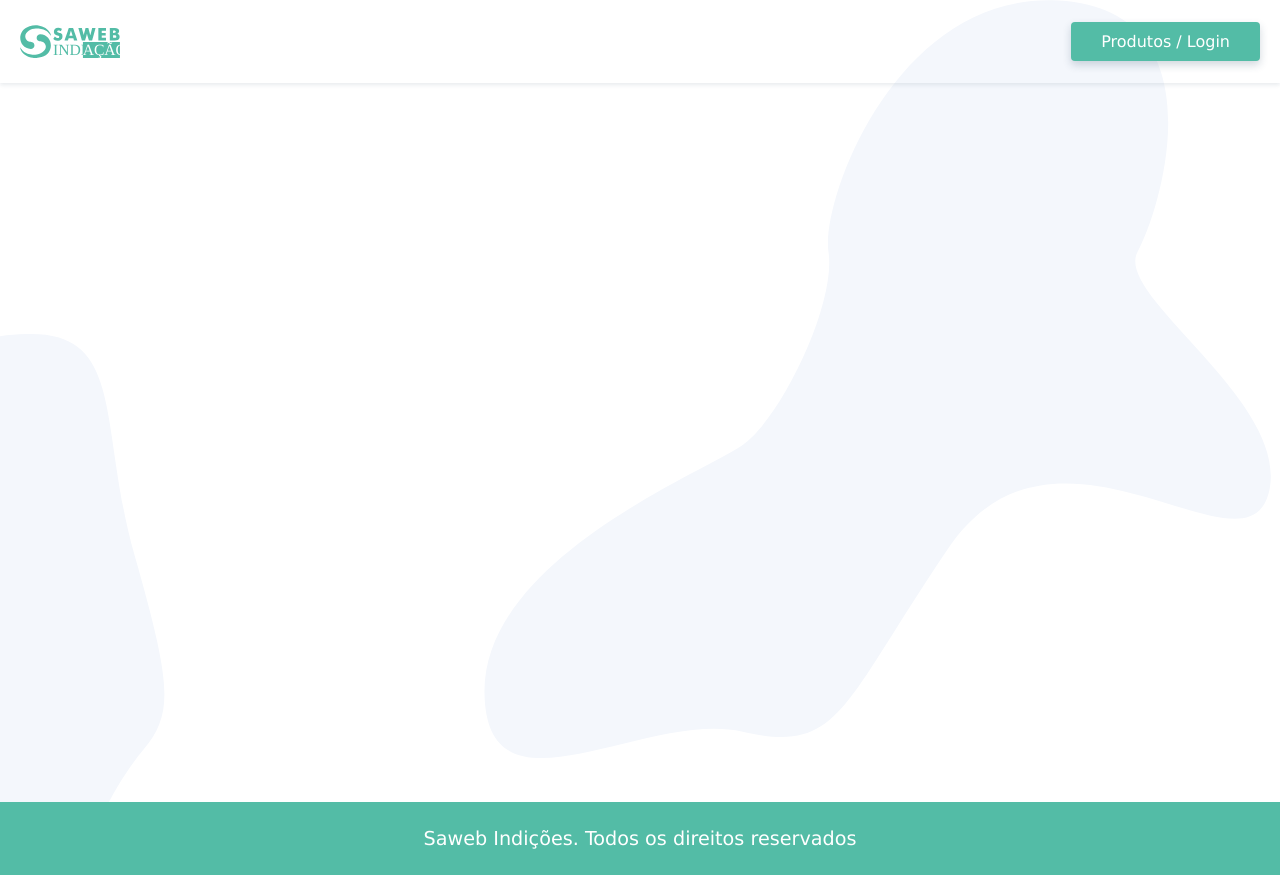
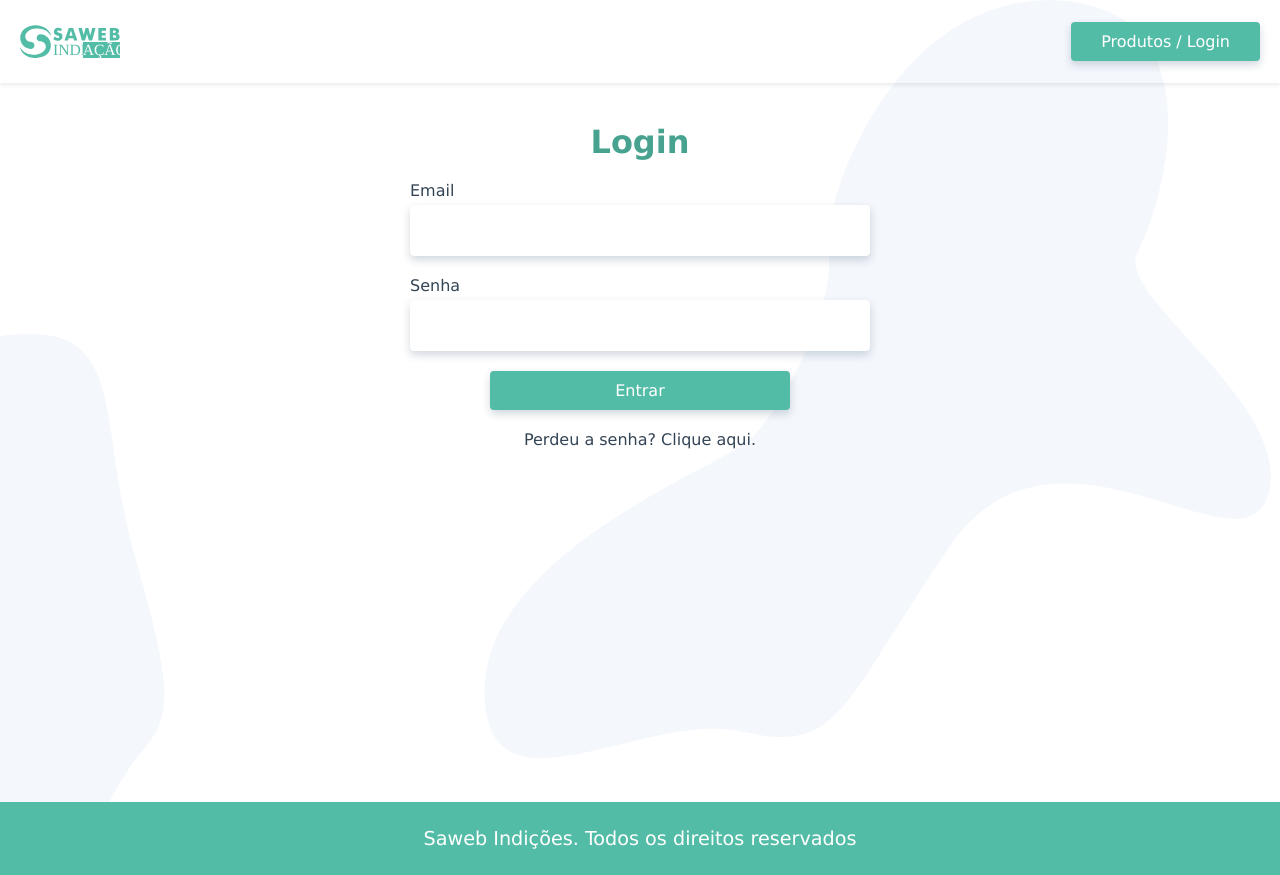
Before and after one commit to waldisson/sawebindique, a Vue app: page /login in a window 1280 px wide. Built offline with nearby package versions, Linux system fonts and the light colour scheme.

Commit message:
pagina de login em progresso

```diff
--- a/src/App.vue
+++ b/src/App.vue
@@ -2,29 +2,28 @@
   <div id="app">
     <TheHeader />
     <main id="main">
-      <router-view/>
+      <transition mode="out-in">
+        <router-view />
+      </transition>
     </main>
 
     <TheFooter />
-
   </div>
 </template>
 
 <script>
-import TheHeader from './components/TheHeader.vue';
-import TheFooter from './components/TheFooter.vue';
+import TheHeader from "./components/TheHeader.vue";
+import TheFooter from "./components/TheFooter.vue";
 
 export default {
-  name:"app",
+  name: "app",
 
   components: {
     TheHeader,
-    TheFooter
+    TheFooter,
   },
-  data() {
-
-  },
-}
+  data() {},
+};
 </script>
 
 
@@ -33,17 +32,27 @@
   box-sizing: border-box;
 }
 
-body,ul,li,h1,h2,p{
-  padding:0px;
-  margin:0px;
+body,
+ul,
+li,
+h1,
+h2,
+p {
+  padding: 0px;
+  margin: 0px;
 }
 ul {
   list-style: none;
 }
 body {
-  font-family: 'Lucida Sans', 'Lucida Sans Regular', 'Lucida Grande', 'Lucida Sans Unicode', Geneva, Verdana, sans-serif;
+  font-family: "Lucida Sans", "Lucida Sans Regular", "Lucida Grande",
+    "Lucida Sans Unicode", Geneva, Verdana, sans-serif;
   color: #345;
-  background: url('./assets/pattern.svg') repeat top;
+  background: url("./assets/pattern.svg") repeat top;
+}
+
+label {
+  margin-bottom: 5px;
 }
 
 a {
@@ -56,7 +65,7 @@
   display: block;
 }
 
-.btn{
+.btn {
   display: block;
   padding: 10px 30px;
   background: #53bca6;
@@ -64,15 +73,16 @@
   color: #fff;
   text-align: center;
   font-size: 1rem;
-  box-shadow: 0 4px 8px rgba(30, 60, 90,0.2);
+  box-shadow: 0 4px 8px rgba(30, 60, 90, 0.2);
   transition: all 0.3s;
   border: none;
-  font-family: 'Lucida Sans', 'Lucida Sans Regular', 'Lucida Grande', 'Lucida Sans Unicode', Geneva, Verdana, sans-serif;
+  font-family: "Lucida Sans", "Lucida Sans Regular", "Lucida Grande",
+    "Lucida Sans Unicode", Geneva, Verdana, sans-serif;
   cursor: pointer;
 }
 
-.btn:hover{
-  background:#47a28f ;
+.btn:hover {
+  background: #47a28f;
   transform: scale(1.1);
 }
 #app {
@@ -84,38 +94,41 @@
   flex: 1;
 }
 
-input, textarea {
+input,
+textarea {
   border-radius: 4px;
-  border:1px solid white;
-  padding:15px;
-  box-shadow: 0 4px 8px rgba(30, 60, 90,0.2);
+  border: 1px solid white;
+  padding: 15px;
+  box-shadow: 0 4px 8px rgba(30, 60, 90, 0.2);
   transition: all 0.3s;
   font-size: 1rem;
-  font-family:'Lucida Sans', 'Lucida Sans Regular', 'Lucida Grande', 'Lucida Sans Unicode', Geneva, Verdana, sans-serif;
+  font-family: "Lucida Sans", "Lucida Sans Regular", "Lucida Grande",
+    "Lucida Sans Unicode", Geneva, Verdana, sans-serif;
 }
 
-input:hover, textarea:hover, textarea:hover, textarea:focus {
-  outline:none;
-  box-shadow:0 6px 12px rgba(30,60,90, 0.2);
-  border-color:#47a28f;
+input:hover,
+textarea:hover,
+textarea:hover,
+textarea:focus {
+  outline: none;
+  box-shadow: 0 6px 12px rgba(30, 60, 90, 0.2);
+  border-color: #47a28f;
 }
 
 .v-enter,
 .v-leave-to {
-  opacity:0;
+  opacity: 0;
 }
 
 .v-enter {
-  transform: translate3d(0, -20px, 0)
+  transform: translate3d(0, -20px, 0);
 }
 .v-leave-to {
-  transform: translate3d(0, 20px, 0)
+  transform: translate3d(0, 20px, 0);
 }
-
 
 .v-enter-active,
 .v-leave-active {
   transition: all 0.3s;
 }
-
 </style>
--- /dev/null
+++ b/src/components/Login/loginCriar.vue
@@ -0,0 +1,14 @@
+<template>
+  <div>
+    <p></p>
+  </div>
+</template>
+
+<script>
+export default {
+  name: "loginCriar",
+};
+</script>
+
+<style lang="scss" scoped>
+</style>
--- a/src/components/Produtos/produtosLista.vue
+++ b/src/components/Produtos/produtosLista.vue
@@ -3,18 +3,17 @@
     <transition mode="out-it">
       <div v-if="produtos && produtos.length" class="produtos" key="produtos">
         <div class="produto" v-for="(produto, index) in produtos" :key="index">
-        <router-link to="/">
+          <router-link :to="{ name: 'produto', params: { id: produto.id } }">
             <img
               v-if="produto.fotos"
               :src="produto.fotos[0].src"
               :alt="produto.fotos[0].titulo"
             />
-          <p class="preco">{{ produto.preco }}</p>
+            <p class="preco">{{ produto.preco | numeroPreco }}</p>
             <h2 class="titulo">{{ produto.nome }}</h2>
             <p>{{ produto.descricao }}</p>
           </router-link>
         </div>
-
       </div>
       <div v-else-if="produtos && produtos.length === 0" key="sem-resultados">
         <p class="sem-resultados">
@@ -30,7 +29,6 @@
       class="paginacao"
       key="carregando"
     />
-
   </section>
 </template>
 
@@ -59,16 +57,15 @@
     },
   },
   methods: {
-    getProdutos(){
-      this.produtos = null
+    getProdutos() {
+      this.produtos = null;
       setTimeout(() => {
         api.get(this.url).then((response) => {
           this.produtosTotal = Number(response.headers["x-total-count"]);
           this.produtos = response.data;
         });
-      },1500);
-    }
-
+      }, 1500);
+    },
   },
   watch: {
     url() {
--- a/src/main.js
+++ b/src/main.js
@@ -8,6 +8,18 @@
 
 Vue.component("PaginaCarregando", PaginaCarregando);
 
+Vue.filter("numeroPreco", (valor) => {
+  valor = Number(valor);
+  if (!isNaN(valor)) {
+    return valor.toLocaleString("pt-BR", {
+      style: "currency",
+      currency: "BRL",
+    });
+  } else {
+    return "";
+  }
+});
+
 new Vue({
   router,
   store,
--- a/src/router/index.js
+++ b/src/router/index.js
@@ -1,10 +1,10 @@
 import Vue from "vue";
 import VueRouter from "vue-router";
 import Home from "../views/Home.vue";
+import Produto from "../views/Produto.vue";
+import Login from "../views/Login.vue";
 
 Vue.use(VueRouter);
-
-
 
 const router = new VueRouter({
   mode: "history",
@@ -12,17 +12,25 @@
   routes: [
     {
       path: "/",
-      name: "Home",
+      name: "home",
       component: Home,
+    },
+    {
+      path: "/produto/:id",
+      name: "produto",
+      component: Produto,
+      props: true,
+    },
+    {
+      path: "/login",
+      name: "login",
+      component: Login,
+      props: true,
     },
   ],
   scrollBehavior() {
-    return window.scrollTo({top:0, behavior:"smooth"})
-  }
-
-
+    return window.scrollTo({ top: 0, behavior: "smooth" });
+  },
 });
 
-
-
 export default router;
--- /dev/null
+++ b/src/views/Login.vue
@@ -0,0 +1,75 @@
+<template>
+  <section class="login">
+    <h1>Login</h1>
+    <form>
+      <label for="email">Email</label>
+      <input type="email" name="email" id="email" v-model="login.email" />
+      <label for="senha">Senha</label>
+      <input type="password" name="senha" id="senha" v-model="login.senha" />
+      <button class="btn" @click.prevent="logar">Entrar</button>
+    </form>
+    <p class="perdeu">
+      <a href="/" target="_blank">Perdeu a senha? Clique aqui.</a>
+    </p>
+    <LoginCriar />
+  </section>
+</template>
+
+<script>
+import LoginCriar from "../components/Login/loginCriar";
+
+export default {
+  components: {
+    LoginCriar,
+  },
+  data() {
+    return {
+      login: {
+        email: "",
+        senha: "",
+      },
+    };
+  },
+  methods: {
+    logar() {},
+  },
+};
+</script>
+
+<style scoped>
+.login {
+  max-width: 500px;
+  margin: 0 auto;
+  padding: 0 20px;
+}
+form {
+  display: grid;
+}
+label {
+  margin-top: 20px;
+}
+.btn {
+  width: 100%;
+  max-width: 300px;
+  margin-left: auto;
+  margin-right: auto;
+  margin-top: 20px;
+}
+
+.perdeu {
+  text-align: center;
+  margin: 20px auto 0 auto;
+}
+
+.perdeu a:hover {
+  color: #47a28f;
+  text-decoration: underline;
+}
+
+h1 {
+  text-align: center;
+  font-size: 2rem;
+  margin-top: 40px;
+  color: #47a28f;
+}
+</style>
--- /dev/null
+++ b/src/views/Produto.vue
@@ -0,0 +1,68 @@
+<template>
+  <section>
+    <div v-if="produto" class="produto">
+      <ul class="fotos" v-if="produto.fotos">
+        <li v-for="(foto, index) in produto.fotos" :key="index">
+          <img :src="foto.src" :alt="foto.titulo" />
+        </li>
+      </ul>
+      <div class="info">
+        <h1>{{ produto.nome }}</h1>
+        <p class="preco">{{ produto.preco | numeroPreco }}</p>
+        <p class="preco">{{ produto.descricao }}</p>
+        <button class="btn" v-if="produto.vendido === 'false'">Comprar</button>
+        <button class="btn" v-else disabled>Produto Vendido</button>
+      </div>
+    </div>
+    <PaginaCarregando v-else />
+  </section>
+</template>
+
+<script>
+import { api } from "../services/index";
+
+export default {
+  name: "Produto",
+  props: ["id"],
+  data() {
+    return {
+      produto: null,
+    };
+  },
+
+  methods: {
+    getProduto() {
+      api.get(`/produto/${this.id}`).then((response) => {
+        this.produto = response.data;
+      });
+    },
+  },
+  created() {
+    this.getProduto();
+  },
+};
+</script>
+
+<style scoped>
+.produto {
+  display: grid;
+  grid-template-columns: 1fr 1fr;
+  grid-gap: 30px;
+  max-width: 900px;
+  padding: 60px 20px;
+  margin: 0 auto;
+}
+.preco {
+  color: red;
+  font-weight: bold;
+  font-size: 1.5rem;
+  margin-bottom: 40px;
+}
+.descricao {
+  font-size: 1.2rem;
+}
+.btn {
+  margin-top: 60px;
+  width: 200px;
+}
+</style>
```
Lines whose indentation alone changed are shown as unchanged.
